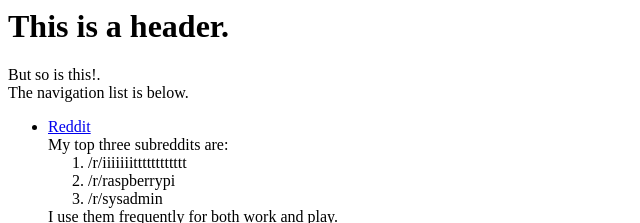
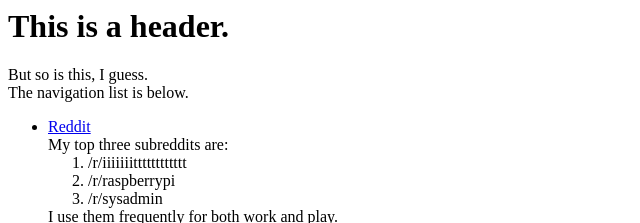
Before and after one commit to Parkway/WebStuff, a plain HTML site: page Main.html in a window 1280 px wide. Shown: the top 223 px of the page, 0-640 px from the left. Drawn offline with Linux system fonts and the light colour scheme.

Commit message:
Fixed some typos.

```diff
--- a/Main.html
+++ b/Main.html
@@ -32,11 +32,10 @@
 		This is a header.
 	</h1>
 	<header>
-		But so is this!.<br>
+		But so is this, I guess.<br>
 		The navigation list is below.<br>
 	</header>
 </div>
-
 	<!--
 		<ul> is an unordered list. I'm not ranking websites from 1-3, so they're just bullet points instead of numbered.
 	-->
@@ -59,7 +58,6 @@
 						/r/sysadmin
 					</li>
 				</ol>
-
 				I use them frequently for both work and play.
 			</li>
 			<li>
@@ -68,16 +66,11 @@
 			</li>
 		</ul>
 	</div>
-
-
 	<div>
-
 		<p>
 		I'll add some more stuff later.<br>
 		I'm tired.<br>
 		</p>
-
 	</div>
-
 </body>
 </html>
```
